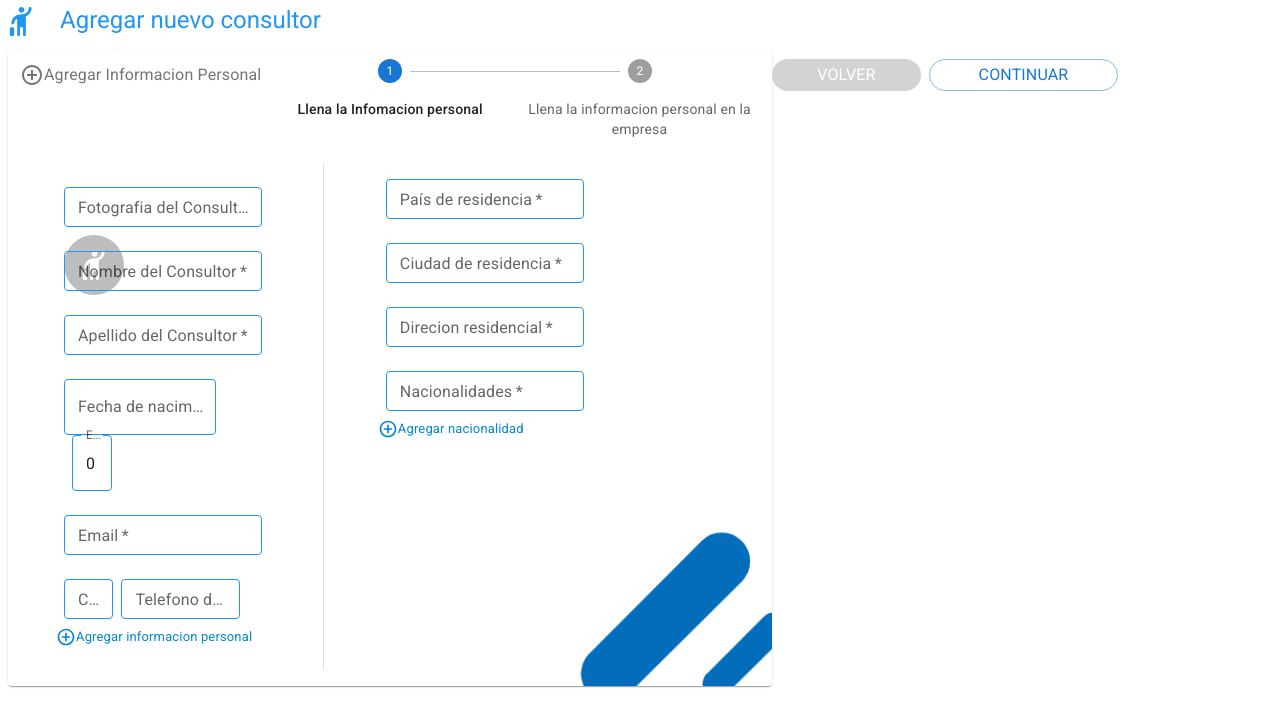
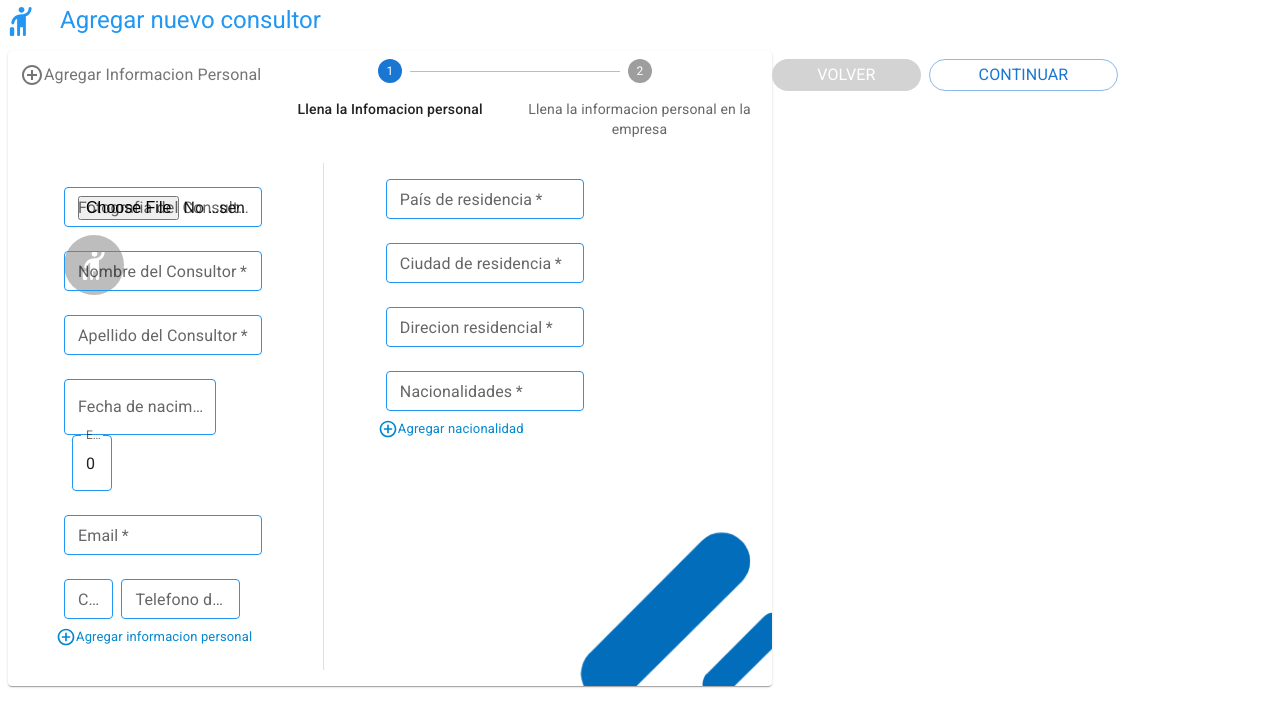
Before and after one commit to SantiagoJDG/management-center-web, a Next.js app: page /create-collaborator-steps in a window 1280 px wide. Shown: the top 726 px of the page. Built offline with nearby package versions, Linux system fonts and the light colour scheme; no server answers.

Commit message:
update form personal information

```diff
--- a/src/components/Collaborators/CreateCollaboratorSteps/Personalnformation.js
+++ b/src/components/Collaborators/CreateCollaboratorSteps/Personalnformation.js
@@ -28,7 +28,8 @@ const PersonalInformation = forwardRef((props, ref) => {
     lastName: '',
     birthdate: undefined,
     personalEmail: undefined,
-    photoAddress: '',
+    file: '',
+    folder: 'profiles_img_user',
     residency: {
       countryId: '',
       cityId: '',
@@ -48,13 +49,13 @@ const PersonalInformation = forwardRef((props, ref) => {
     ]
   });
   const [create] = useCreate('/api/collaborator', newCollaborator);
+  const path = 'http://localhost:3001/api/collaborator/';
 
   const [initialDate, setInitialDate] = useState();
 
   const [age, setAge] = useState(0);
   const [countries, setCountries] = useState([]);
   const [states, setStates] = useState([]);
-
   const [phoneNumbers, setPhoneNumbers] = useState([{ areaCode: '', number: '' }]);
   const [nationalities, setNationalities] = useState([{ docAdress: '', countryId: '' }]);
 
@@ -88,6 +89,11 @@ const PersonalInformation = forwardRef((props, ref) => {
       console.error('Error while save new item...', error);
     }
   }
+
+  const handleFileChange = (e) => {
+    setNewCollaborator({ ...newCollaborator, file: e.target.files[0] });
+    console.log(newCollaborator);
+  };
 
   async function handleAutoCompleteValue(
     selectedValue,
@@ -203,11 +209,20 @@ const PersonalInformation = forwardRef((props, ref) => {
     const isValid = trigger();
     if (isValid) {
       handleSubmit(async () => {
-        const execution = await create();
-        if (execution.status !== 200) return;
-        const idNewCollaborator = execution.data;
-        props.setNewCollaboratorId(idNewCollaborator);
-        props.setActiveStep((prevActiveStep) => prevActiveStep + 1);
+        try {
+          const response = await getAxiosInstance().post(path, newCollaborator, {
+            headers: {
+              'Content-Type': 'multipart/form-data'
+            }
+          });
+          console.log(response.data);
+          if (response.status !== 200) return;
+          const idNewCollaborator = response.data;
+          props.setNewCollaboratorId(idNewCollaborator);
+          props.setActiveStep((prevActiveStep) => prevActiveStep + 1);
+        } catch (error) {
+          console.error(error);
+        }
       })();
     }
   };
@@ -242,17 +257,14 @@ const PersonalInformation = forwardRef((props, ref) => {
               sx={{ width: '100%' }}
               required
               size="small"
-              name="photoAdress"
+              name="file"
+              type="file"
               placeholder="Adjuntar y subir archivo"
               label="Fotografia del Consultor"
-              {...register('photoAdress', {
-                required: true,
-                onChange: (event) =>
-                  setNewCollaborator({ ...newCollaborator, photoAddress: event.target.value })
-              })}
-              error={errors.photoAdress && true}
+              onChange={handleFileChange}
+              error={errors.file && true}
               helperText={
-                errors.photoAdress && (
+                errors.file && (
                   <Typography variant="caption" color="error" sx={{ boxSizing: 'content-box' }}>
                     Campo requerido
                   </Typography>
```
